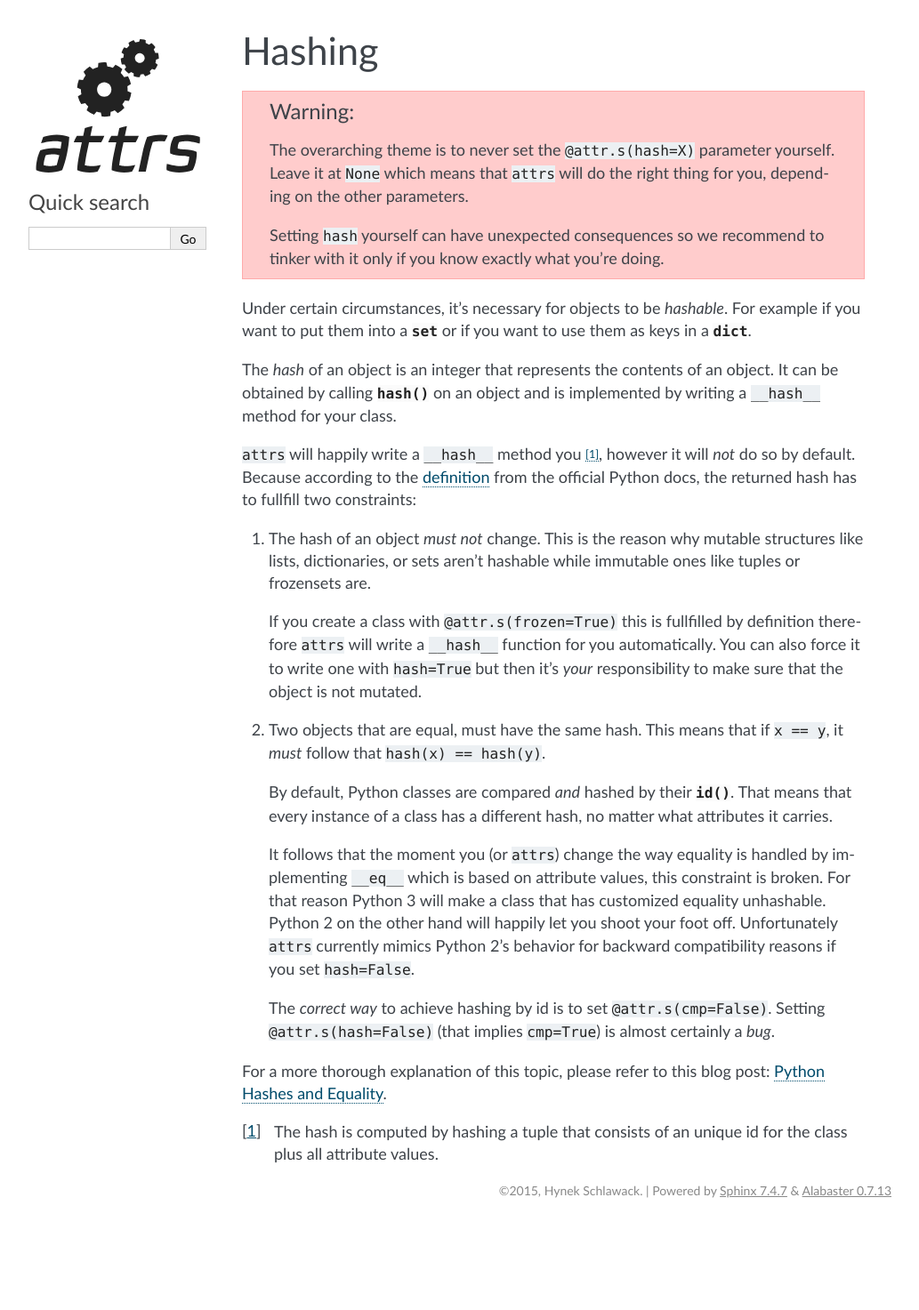
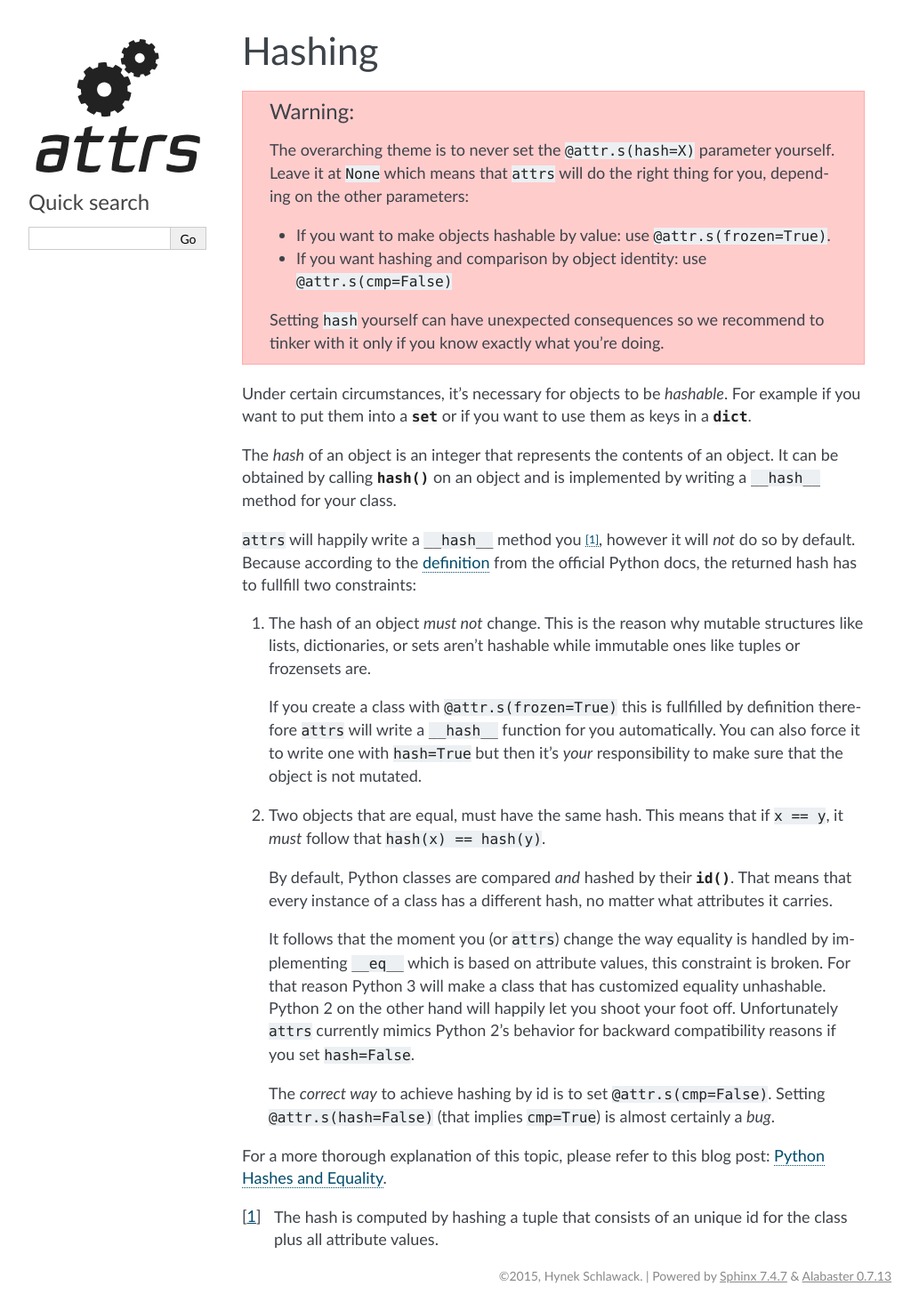
Before and after one commit to python-attrs/attrs, a Sphinx documentation site: the page built from docs/hashing.rst, in a window 1280 px wide. Shown: the whole page at 89% size, without its empty margins (128-1161 px from the left). Built offline with Sphinx 7.4.7, drawn with Linux system fonts in a browser that asks for light colours; before the commit the page ends 1377 px from its top, so only the background shows below that.

Commit message:
Add a "what to do" to the tl;dr warning

```diff
--- a/docs/hashing.rst
+++ b/docs/hashing.rst
@@ -4,7 +4,10 @@
 .. warning::
 
    The overarching theme is to never set the ``@attr.s(hash=X)`` parameter yourself.
-   Leave it at ``None`` which means that ``attrs`` will do the right thing for you, depending on the other parameters.
+   Leave it at ``None`` which means that ``attrs`` will do the right thing for you, depending on the other parameters:
+
+   - If you want to make objects hashable by value: use ``@attr.s(frozen=True)``.
+   - If you want hashing and comparison by object identity: use ``@attr.s(cmp=False)``
 
    Setting ``hash`` yourself can have unexpected consequences so we recommend to tinker with it only if you know exactly what you're doing.
 
--- a/docs/index.rst
+++ b/docs/index.rst
@@ -37,7 +37,7 @@ Day-to-Day Usage
 
 - Once you're comfortable with the concepts, our :doc:`api` contains all information you need to use ``attrs`` to its fullest.
 - If you want to put objects into sets or use them as keys in dictionaries, they have to be hashable.
-  Unfortunately the topic is more complex than it seems but :doc:`hashing` will give you a primer on what to look out for.
+  The simplest way to do that is to use frozen classes, but the topic is more complex than it seems and :doc:`hashing` will give you a primer on what to look out for.
 - ``attrs`` is built for extension from the ground up.
   :doc:`extending` will show you the affordances it offers and how to make it a building block of your own projects.
 
```
